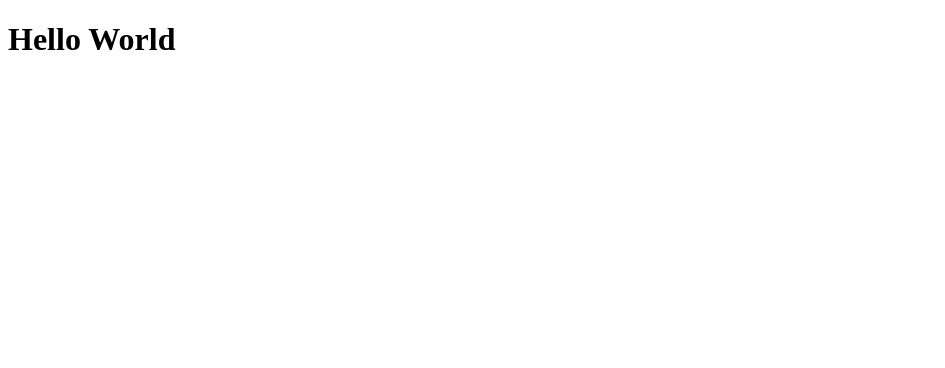
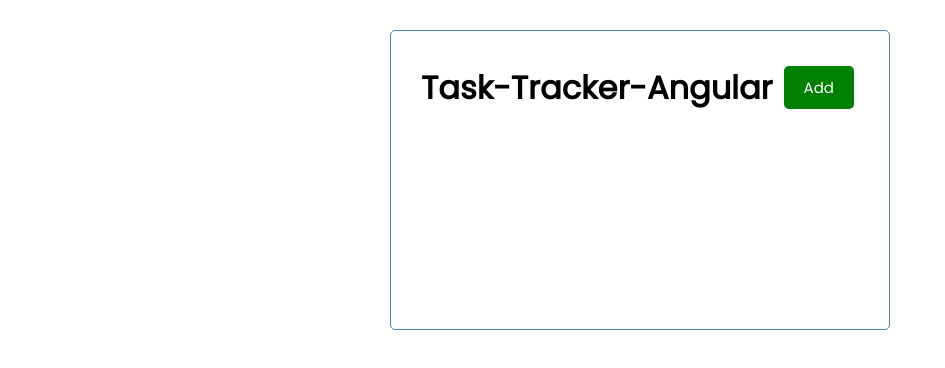
Before and after one commit to sara01rizo/task-tracker-angular-sara, an Angular app: page / in a window 1280 px wide. Shown: the top 368 px of the page, without its empty margins (0-945 px from the left). Built offline with nearby package versions, Linux system fonts and the light colour scheme.

Commit message:
Create: header and button - folder components

```diff
--- a/src/app/app.component.html
+++ b/src/app/app.component.html
@@ -1 +1,3 @@
-<h1>Hello World</h1>
+<div class="container">
+  <app-header></app-header>
+</div>
--- a/src/app/app.component.ts
+++ b/src/app/app.component.ts
@@ -6,5 +6,5 @@
   styleUrls: ['./app.component.css']
 })
 export class AppComponent {
-  title = 'task-tracker-angular-sara';
+  title: string = 'Task-Tracker-Angular';
 }
--- a/src/app/app.module.ts
+++ b/src/app/app.module.ts
@@ -2,10 +2,14 @@
 import { BrowserModule } from '@angular/platform-browser';
 
 import { AppComponent } from './app.component';
+import { HeaderComponent } from './components/header/header.component';
+import { ButtonComponent } from './components/button/button.component';
 
 @NgModule({
   declarations: [
-    AppComponent
+    AppComponent,
+    HeaderComponent,
+    ButtonComponent
   ],
   imports: [
     BrowserModule
--- /dev/null
+++ b/src/app/components/button/button.component.html
@@ -0,0 +1,7 @@
+<button
+  [ngStyle]="{ 'background-color': color }"
+  class="btn"
+  (click)="onClick()"
+>
+  {{ text }}
+</button>
--- /dev/null
+++ b/src/app/components/button/button.component.ts
@@ -0,0 +1,20 @@
+import { Component, OnInit, Input, Output, EventEmitter } from '@angular/core';
+
+@Component({
+  selector: 'app-button',
+  templateUrl: './button.component.html',
+  styleUrls: ['./button.component.css'],
+})
+export class ButtonComponent implements OnInit {
+  @Input() text!: string;
+  @Input() color!: string;
+  @Output() btnClick = new EventEmitter();
+
+  constructor() {}
+
+  ngOnInit(): void {}
+
+  onClick() {
+    this.btnClick.emit();
+  }
+}
--- /dev/null
+++ b/src/app/components/header/header.component.css
@@ -0,0 +1,6 @@
+header {
+  display: flex;
+  justify-content: space-between;
+  align-items: center;
+  margin-bottom: 20px;
+}
--- /dev/null
+++ b/src/app/components/header/header.component.html
@@ -0,0 +1,4 @@
+<header>
+  <h1>{{ title }}</h1>
+  <app-button color="green" text="Add"></app-button>
+</header>
--- /dev/null
+++ b/src/app/components/header/header.component.ts
@@ -0,0 +1,15 @@
+import { Component, OnInit } from '@angular/core';
+
+@Component({
+  selector: 'app-header',
+  templateUrl: './header.component.html',
+  styleUrls: ['./header.component.css']
+})
+export class HeaderComponent implements OnInit {
+  title: string = 'Task-Tracker-Angular';
+
+  constructor() { }
+  ngOnInit(): void {
+  }
+
+}
--- a/src/styles.css
+++ b/src/styles.css
@@ -1 +1,76 @@
-/* You can add global styles to this file, and also import other style files */
+@import url("https://fonts.googleapis.com/css2?family=Poppins:wght@300;400&display=swap");
+
+* {
+  box-sizing: border-box;
+  margin: 0;
+  padding: 0;
+}
+
+body {
+  font-family: "Poppins", sans-serif;
+}
+
+.container {
+  max-width: 500px;
+  margin: 30px auto;
+  overflow: auto;
+  min-height: 300px;
+  border: 1px solid steelblue;
+  padding: 30px;
+  border-radius: 5px;
+}
+.btn {
+  display: inline-block;
+  background: #000;
+  color: #fff;
+  border: none;
+  padding: 10px 20px;
+  margin: 5px;
+  border-radius: 5px;
+  cursor: pointer;
+  text-decoration: none;
+  font-size: 15px;
+  font-family: inherit;
+}
+.btn:focus {
+  outline: none;
+}
+.btn:active {
+  transform: scale(0.98);
+}
+
+.btn-block {
+  display: block;
+  width: 100%;
+}
+
+.form-control {
+  margin: 20px 0;
+}
+
+.form-control label {
+  display: block;
+}
+
+.form-control input {
+  width: 100%;
+  height: 40px;
+  margin: 5px;
+  padding: 3px 7px;
+  font-size: 17px;
+}
+
+.form-control-check {
+  display: flex;
+  align-items: center;
+  justify-content: space-between;
+}
+
+.form-control-check label {
+  flex: 1;
+}
+
+.form-control-check input {
+  flex: 2;
+  height: 20px;
+}
```
Also changed, not shown: src/app/components/button/button.component.css (added), 2 other files (tests, documents, lock files or other folders).
